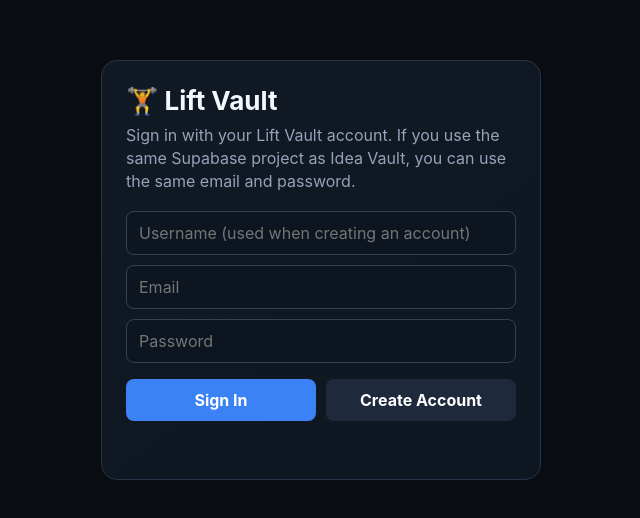
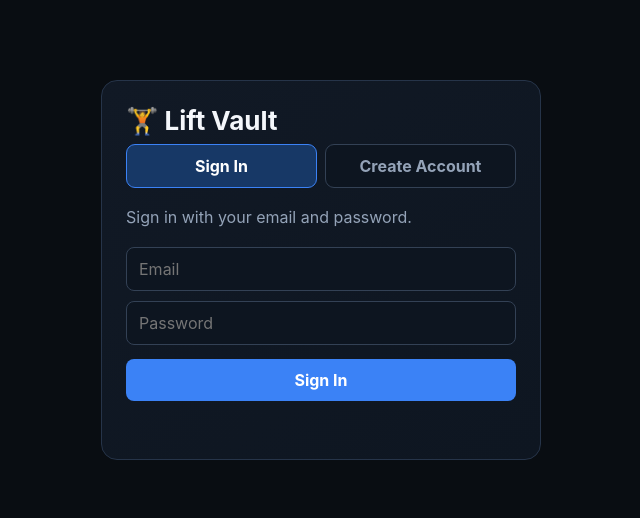
Before and after one commit to OT2487/Workout, a plain HTML site: page index.html in a window 1280 px wide. Shown: the part 130-648 px from the top of the page, without its empty margins (319-959 px from the left). Drawn offline with nearby package versions, Linux system fonts and the light colour scheme.

Commit message:
Add files via upload

```diff
--- a/index.html
+++ b/index.html
@@ -99,7 +99,7 @@
 .auth-card h1{margin:0 0 8px;font-size:26px}
 .auth-card p{color:#94a3b8;margin:0 0 18px;line-height:1.45}
 .auth-card .input{width:100%;margin-bottom:10px}
-.auth-actions{display:grid;grid-template-columns:1fr 1fr;gap:10px;margin-top:6px}
+.auth-actions{display:grid;grid-template-columns:1fr 1fr;gap:10px;margin-top:6px}.auth-tabs{display:grid;grid-template-columns:1fr 1fr;gap:8px;margin:0 0 18px}.auth-tab{border:1px solid #334155;background:#0d1520;color:#94a3b8;border-radius:9px;min-height:44px;font-weight:700;cursor:pointer}.auth-tab.active{background:#173866;color:white;border-color:#3b82f6}.auth-main-btn{width:100%;margin-top:4px}
 .auth-message{min-height:22px;color:#94a3b8;font-size:13px;margin-top:12px}
 .sync-status{font-size:12px;color:#94a3b8;margin-left:8px}.username-badge{font-weight:700;color:#e2e8f0}
 #appShell[hidden],#authScreen[hidden]{display:none!important}
@@ -110,14 +110,27 @@
 <div class="auth-screen" id="authScreen">
   <div class="auth-card">
     <h1>🏋️ Lift Vault</h1>
-    <p>Sign in with your Lift Vault account. If you use the same Supabase project as Idea Vault, you can use the same email and password.</p>
-    <input class="input" id="authUsername" type="text" autocomplete="username" maxlength="20" placeholder="Username (used when creating an account)">
-    <input class="input" id="authEmail" type="email" autocomplete="email" placeholder="Email">
-    <input class="input" id="authPassword" type="password" autocomplete="current-password" placeholder="Password">
-    <div class="auth-actions">
-      <button class="btn primary" id="signInBtn">Sign In</button>
-      <button class="btn secondary" id="signUpBtn">Create Account</button>
+
+    <div class="auth-tabs">
+      <button class="auth-tab active" id="showSignInBtn" type="button">Sign In</button>
+      <button class="auth-tab" id="showSignUpBtn" type="button">Create Account</button>
     </div>
+
+    <div id="signInPanel">
+      <p>Sign in with your email and password.</p>
+      <input class="input" id="authEmail" type="email" autocomplete="email" placeholder="Email">
+      <input class="input" id="authPassword" type="password" autocomplete="current-password" placeholder="Password">
+      <button class="btn primary auth-main-btn" id="signInBtn" type="button">Sign In</button>
+    </div>
+
+    <div id="signUpPanel" hidden>
+      <p>Create your account. Your username is what Lift Vault will display after you sign in.</p>
+      <input class="input" id="authUsername" type="text" autocomplete="username" maxlength="20" placeholder="Username">
+      <input class="input" id="signUpEmail" type="email" autocomplete="email" placeholder="Email">
+      <input class="input" id="signUpPassword" type="password" autocomplete="new-password" placeholder="Password">
+      <button class="btn primary auth-main-btn" id="signUpBtn" type="button">Create Account</button>
+    </div>
+
     <div class="auth-message" id="authMessage"></div>
   </div>
 </div>
@@ -337,7 +350,7 @@
     currentUser=null;
     appShell.hidden=true;
     authScreen.hidden=false;
-    document.getElementById("authMessage").textContent="";
+    setAuthMode("signin");
   }
 }
 
@@ -996,6 +1009,18 @@
 document.getElementById("progressExercise").onchange=drawChart;
 document.getElementById("metric").onchange=drawChart;
 
+function setAuthMode(mode){
+  const signIn=mode==="signin";
+  document.getElementById("signInPanel").hidden=!signIn;
+  document.getElementById("signUpPanel").hidden=signIn;
+  document.getElementById("showSignInBtn").classList.toggle("active",signIn);
+  document.getElementById("showSignUpBtn").classList.toggle("active",!signIn);
+  document.getElementById("authMessage").textContent="";
+}
+
+document.getElementById("showSignInBtn").onclick=()=>setAuthMode("signin");
+document.getElementById("showSignUpBtn").onclick=()=>setAuthMode("signup");
+
 document.getElementById("signInBtn").onclick=async()=>{
   const msg=document.getElementById("authMessage");
   if(!sb){
@@ -1017,8 +1042,8 @@
     return;
   }
   const username=document.getElementById("authUsername").value.trim();
-  const email=document.getElementById("authEmail").value.trim();
-  const password=document.getElementById("authPassword").value;
+  const email=document.getElementById("signUpEmail").value.trim();
+  const password=document.getElementById("signUpPassword").value;
   if(!/^[A-Za-z0-9_]{3,20}$/.test(username)){
     msg.textContent="Choose a username 3–20 characters long using letters, numbers, or underscores.";
     return;
@@ -1046,6 +1071,7 @@
     msg.textContent="";
   }else{
     msg.textContent="Account created. Check your email to confirm it, then sign in.";
+    setTimeout(()=>setAuthMode("signin"),2200);
   }
 };
 
--- a/service-worker.js
+++ b/service-worker.js
@@ -1,4 +1,4 @@
-const CACHE_NAME = "lift-vault-username-fix-v2";
+const CACHE_NAME = "lift-vault-auth-modes-v1";
 const APP_SHELL = [
   "./",
   "./index.html",
```
